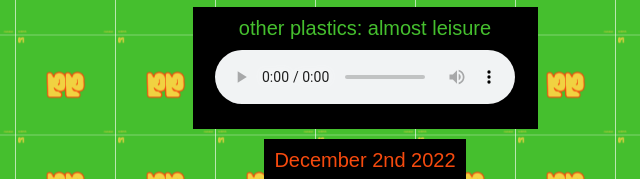
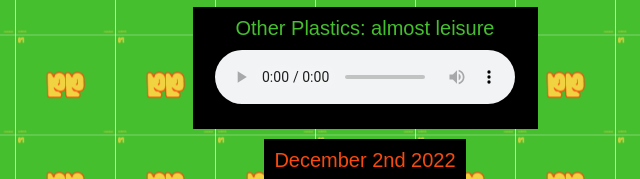
Before and after one commit to hbrown1994/website_PP, a plain HTML site: page pages/01.html in a window 1280 px wide. Shown: the part 1749-1928 px from the top of the page, 275-915 px from the left. Drawn offline with Linux system fonts and the light colour scheme.

Commit message:
preorder_2

```diff
--- a/pages/01.html
+++ b/pages/01.html
@@ -115,7 +115,7 @@
 
 
       <div class="op">
-        other plastics: almost leisure
+        Other Plastics: almost leisure
           <audio controls>
             <source src="../audio/pp-1/opEx.mp3" type="audio/mpeg">
                 Your browser does not support the audio element.
```
